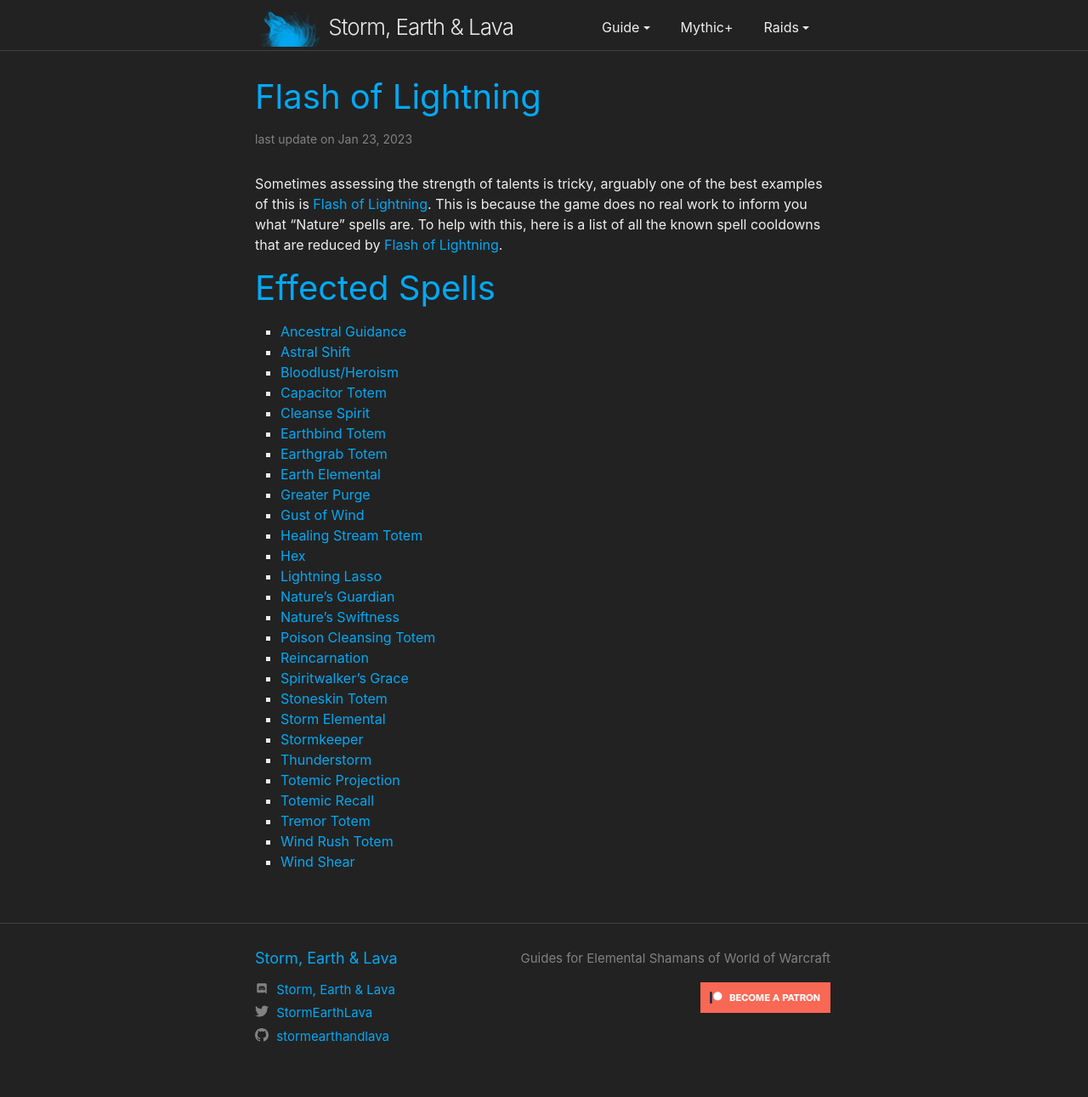
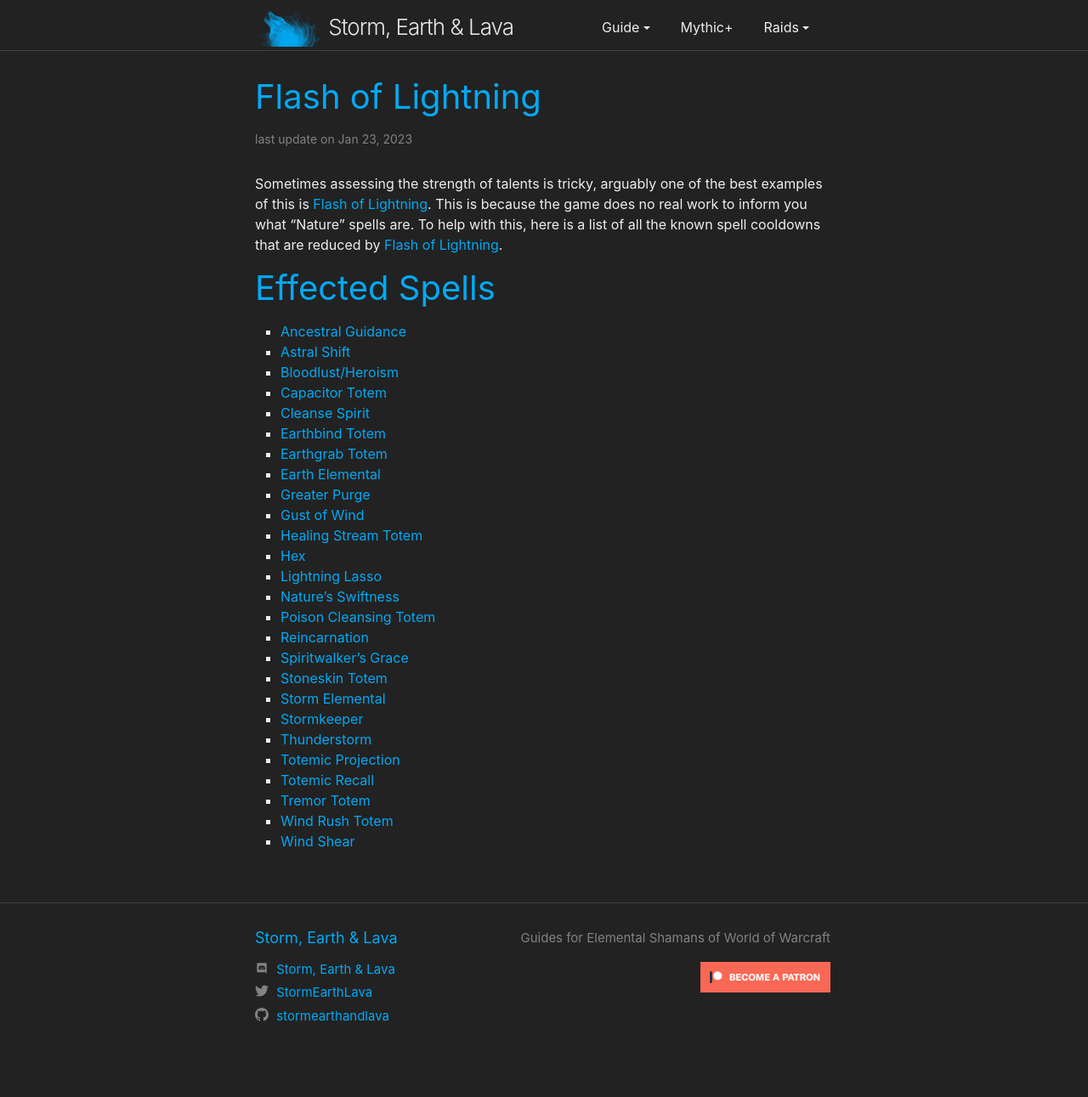
Before and after one commit to stormearthandlava/stormearthandlava.github.io, a Jekyll site: the page built from blog/_posts/2023-01-23-fol.md, in a window 1280 px wide. Shown: the whole page at 85% size. Built offline with Jekyll 4.4.1, drawn with Linux system fonts in a browser that asks for light colours; a script that is not in the unit is left out; after the commit the page ends 1267 px from its top, so only the background shows below that.

Commit message:
Update 2023-01-23-fol.md

```diff
--- a/blog/_posts/2023-01-23-fol.md
+++ b/blog/_posts/2023-01-23-fol.md
@@ -23,7 +23,6 @@
 - {{ site.data.talent.healing_stream_totem }}
 - {{ site.data.talent.hex }}
 - {{ site.data.talent.lightning_lasso }}
-- {{ site.data.talent.natures_guardian }}
 - {{ site.data.talent.ns }}
 - {{ site.data.talent.pct }}
 - {{ site.data.spell.ankh }}
```
